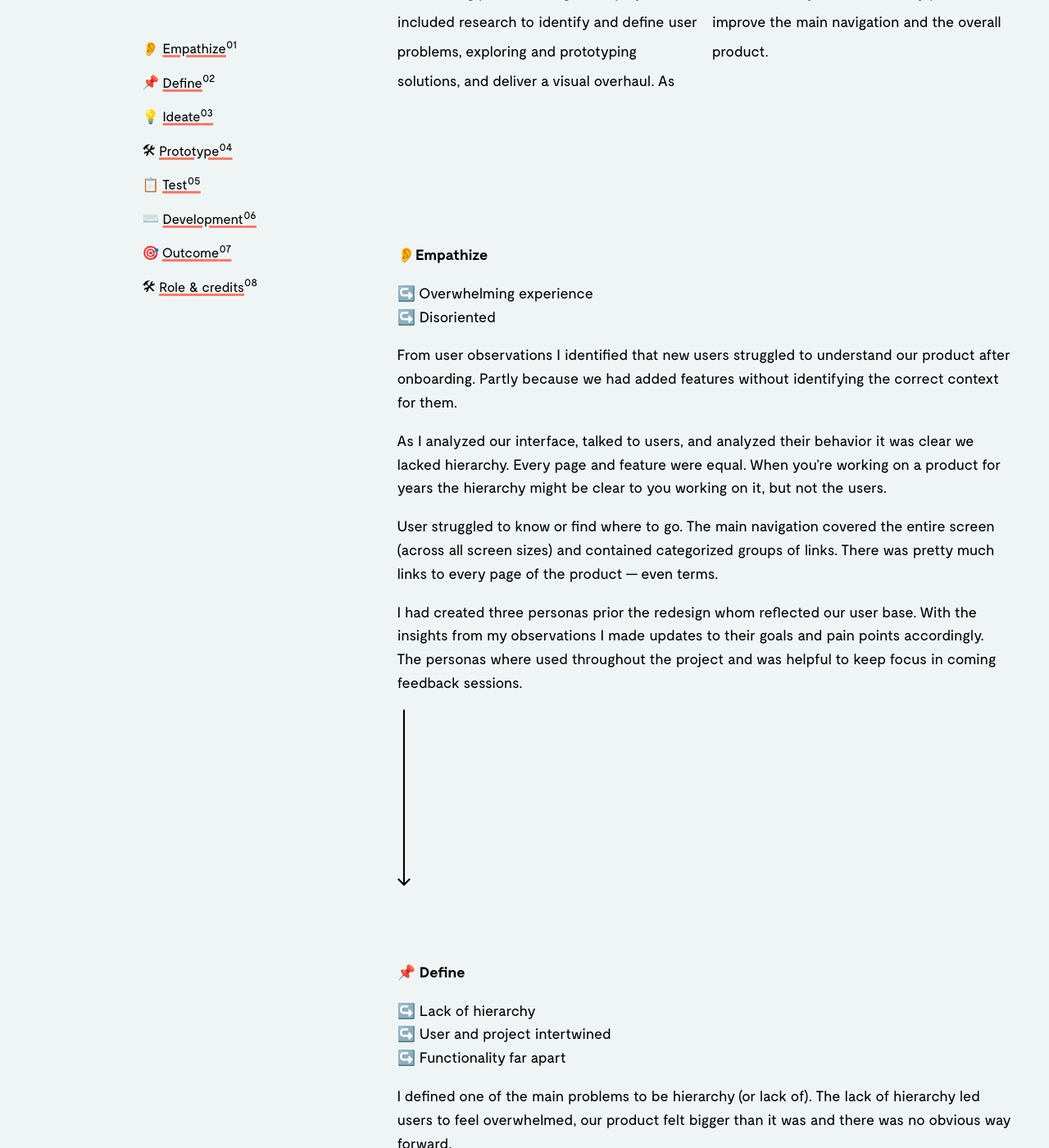
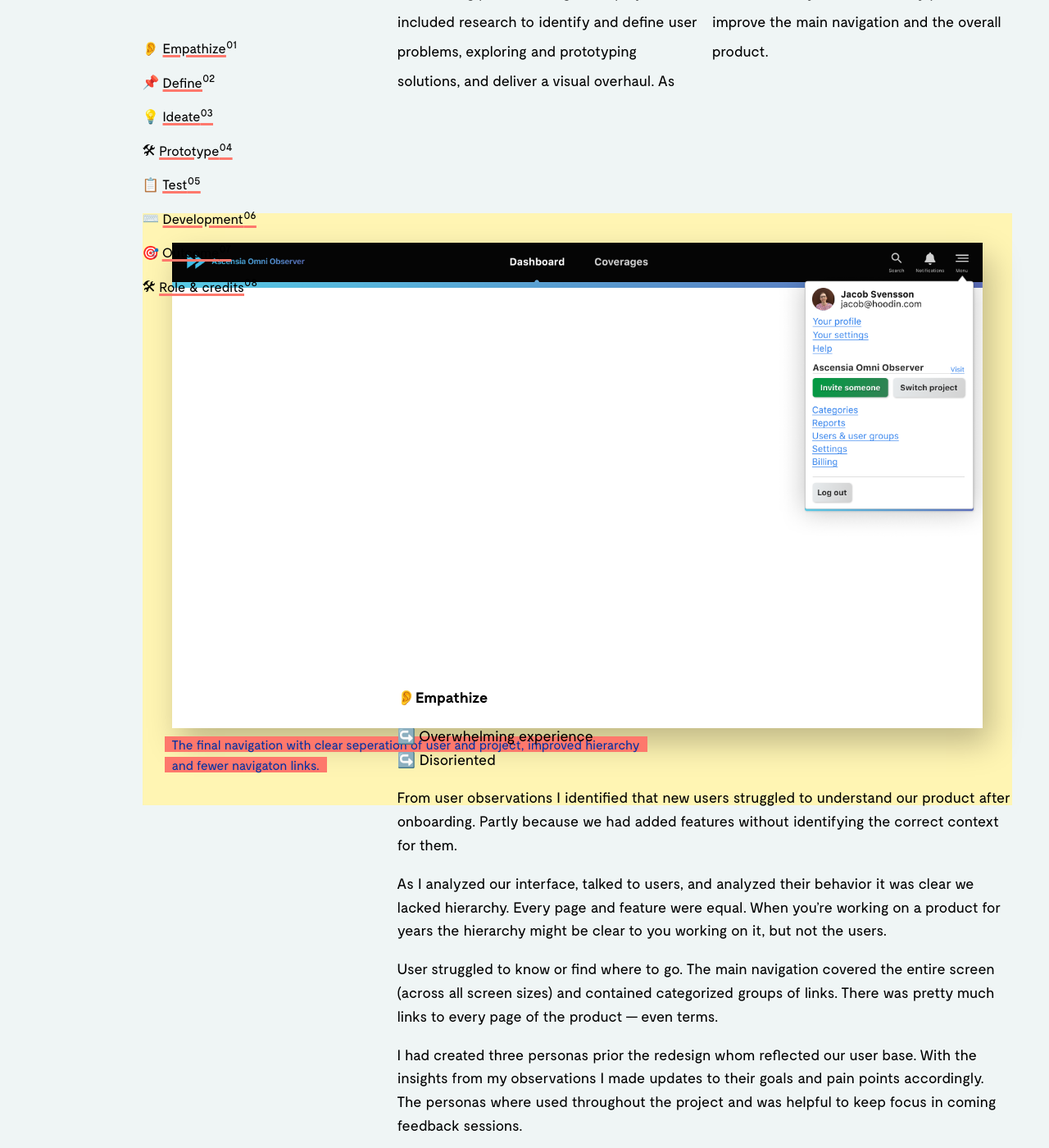
Before and after one commit to jacoblindstrm/jacoblindstrm.github.io, a Jekyll site: the page built from _posts/2020-05-18-redesigning-hoodin.markdown, in a window 1280 px wide and 1400 px high, scrolled down 623 px. Shown: the whole window at 82% size. Built offline with Jekyll 4.4.1, drawn with Linux system fonts in a browser that asks for light colours; comment, search, counter and statistics services are not loaded.

Commit message:
no message

```diff
--- a/_layouts/redesigning-hoodin.html
+++ b/_layouts/redesigning-hoodin.html
@@ -52,6 +52,37 @@ layout: default
                 </ol>
             </div>
 
+            <figure>
+                <picture>
+                    <source
+                        type="image/webp"
+                        srcset="{{ "/assets/cases/hoodin/hoodin-m.webp" | relative_url }} 768w,
+                                {{ "/assets/cases/hoodin/hoodin-l.webp" | relative_url }} 1440w"
+                        sizes="(min-width: 1440px) 1440px,100vw"
+                        src="{{ "/assets/cases/hoodin/hoodin-l.webp" | relative_url }}"
+                    />
+                    <source
+                        type="image/png"
+                        srcset="{{ "/assets/cases/hoodin/hoodin-m.png" | relative_url }} 768w,
+                                {{ "/assets/cases/hoodin/hoodin-l.png" | relative_url }} 1440w"
+                        sizes="(min-width: 1440px) 1440px,100vw"
+                        src="{{ "/assets/cases/hoodin/hoodin-l.png" | relative_url }}"
+                        src="{{ "/assets/images/profile/profile@1x.jpg" | relative_url }}"
+                    />
+                    <img
+                        srcset="{{ "/assets/cases/hoodin/hoodin-m.png" | relative_url }} 768w,
+                                {{ "/assets/cases/hoodin/hoodin-l.png" | relative_url }} 1440w"
+                        sizes="(min-width: 1440px) 1440px,100vw"
+                        src="{{ "/assets/cases/hoodin/hoodin-l.png" | relative_url }}"
+                        alt=""
+                        loading="eager"
+                    />
+                </picture>
+                <figcaption>
+                  <p>The final navigation with clear seperation of user and project, improved hierarchy and fewer navigaton links. </p>
+                </figcaption>
+              </figure>
+
             <section class="content">
                 {{ content }}
             </section>
--- a/_sass/work.scss
+++ b/_sass/work.scss
@@ -2,6 +2,7 @@
 .case {
     min-height: 100vh;
     background: var(--pale-green);
+    max-width: 1440px;
 
     h2, h1 {
         grid-column: 1 / 5;
@@ -113,7 +114,36 @@
         background: var(--blue);
     }
 
+    figure {
 
+        background: var(--soft-lemon);
+        grid-row: 60 / 78;
+        grid-column: 1 / -1;
+        padding: var(--spacing-m);
+        width: 100%;
+        margin: 0;
+        aspect-ratio: 72 / 43;
+
+        img {
+            box-shadow: 0.5rem 1rem 2rem rgba(0,0,0,0.25);
+        }
+
+        @media (min-width: 600px) {
+            grid-row: 45 / 75;
+        }
+
+        @media (min-width: $screen-m) {
+            grid-row: 50 / 73;
+            grid-column: 2 / -1;
+            padding: var(--spacing-l);
+        }
+
+        @media (min-width: $screen-l) {
+            grid-row: 40 / 84;
+            grid-column: 4 / 13;
+            padding: var(--spacing-xl);
+        }
+    }
 
     svg {
         grid-row: 50 / 72;
@@ -125,11 +155,11 @@
 
     .content {
 
-        grid-row: 60 / 500;
+        grid-row: 80 / 540;
         grid-column: 1 / 5;
 
         @media (min-width: 650px) {
-            grid-row: 50 / 380;
+            grid-row: 80 / 410;
         }
 
         hr {
@@ -142,12 +172,12 @@
         }
 
         @media (min-width: $screen-m) {
-            grid-row: 50 / 400;
+            grid-row: 80 / 380;
             grid-column: 4 / 9;
         }
 
         @media (min-width: $screen-l) {
-            grid-row: 41 / 400;
+            grid-row: 88 / 400;
             grid-column: 6 / 11;
         }
     }
```
Also changed, not shown: assets/cases/hoodin/hoodin-l.png (added), assets/cases/hoodin/hoodin-l.webp (added), assets/cases/hoodin/hoodin-m.png (added), assets/cases/hoodin/hoodin-m.webp (added).
